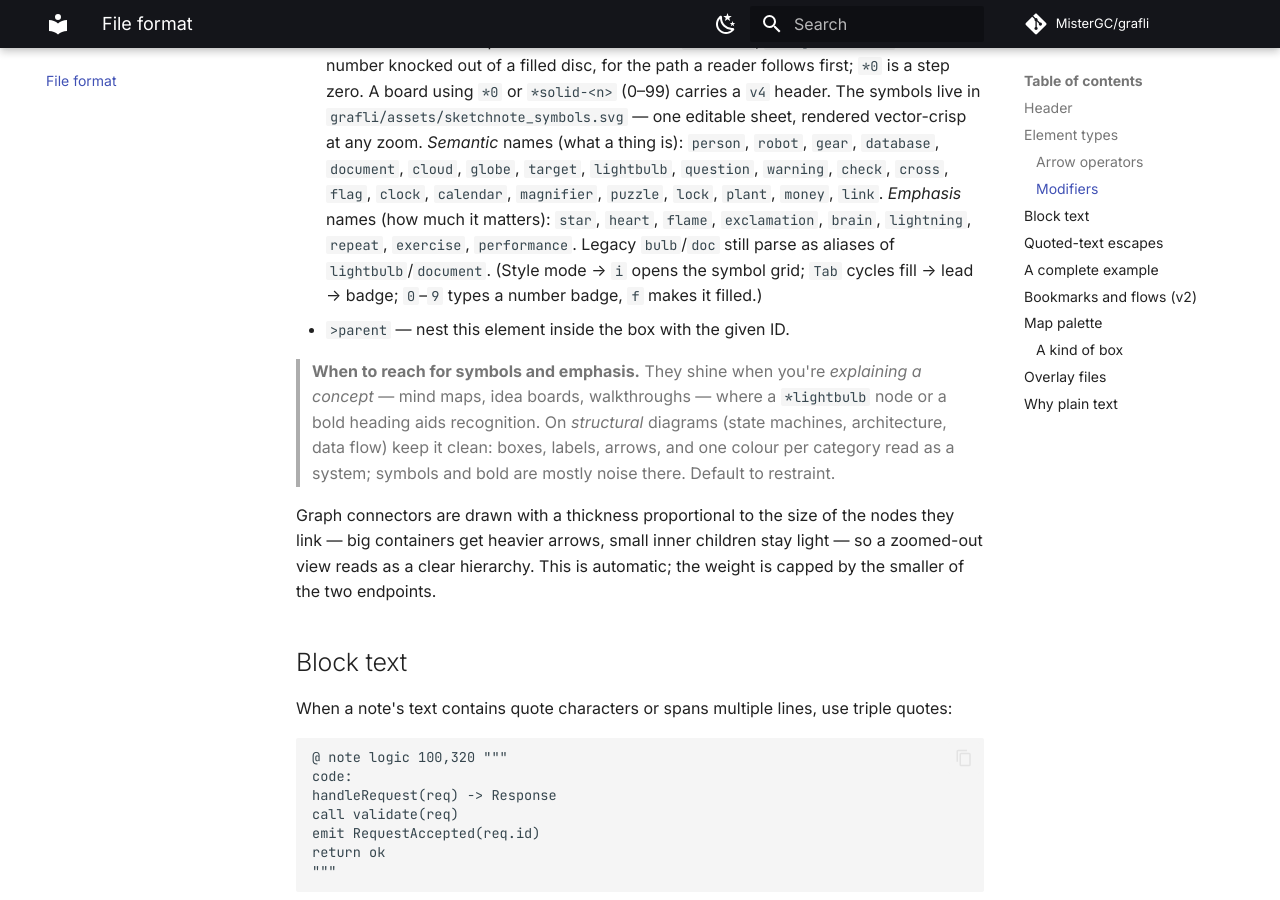
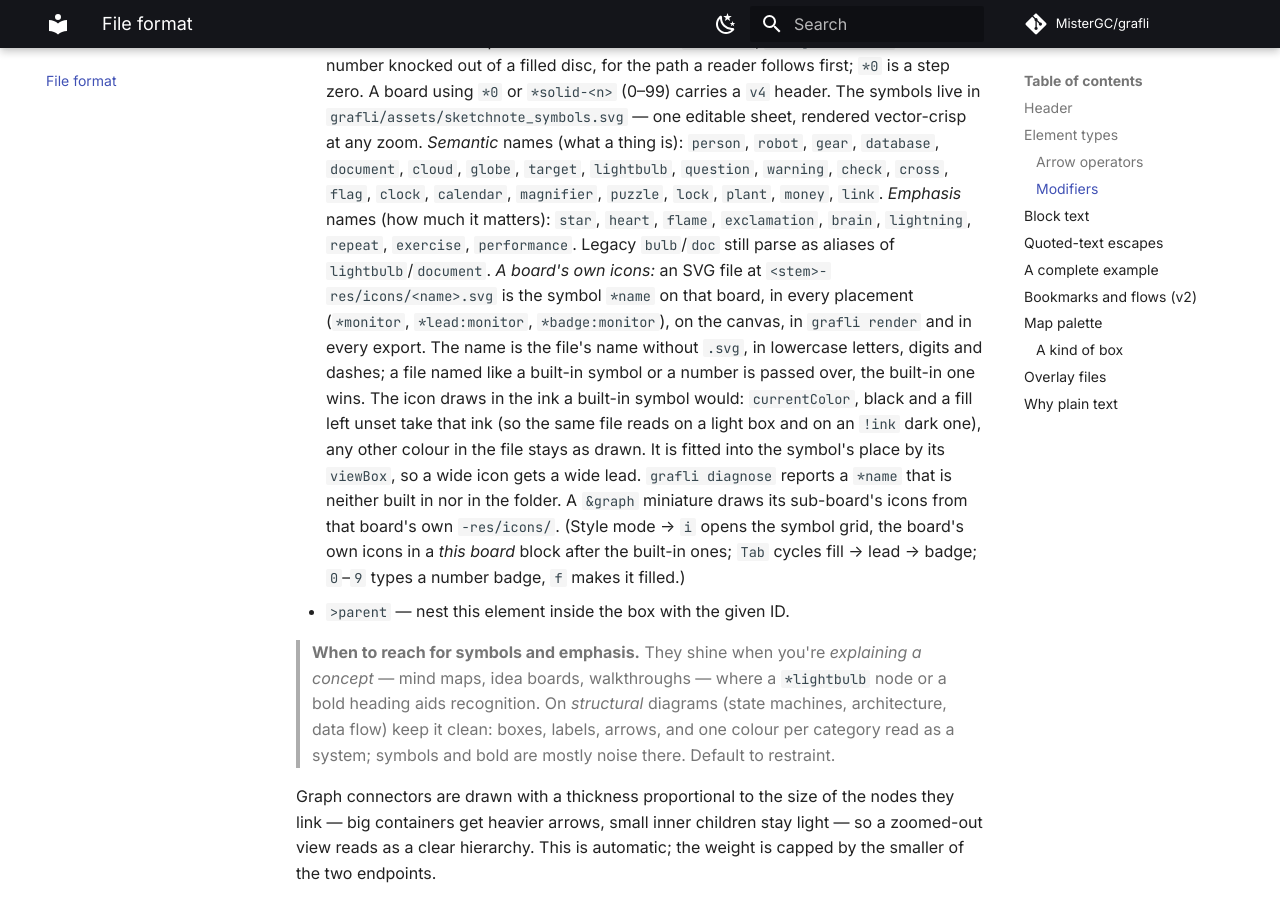
Before and after one commit to MisterGC/grafli, an MkDocs documentation site: the page built from docs/format.md, in a window 1280 px wide and 900 px high, scrolled down 5357 px. Built offline with MkDocs 1.6.1 and Material for MkDocs 9.7.7, drawn with Linux system fonts in a browser that asks for light colours; comment, search, counter and statistics services are not loaded.

Commit message:
Describe a board's own icons in the format docs, keybindings, F1 sheet, skill and changelog

```diff
--- a/docs/format.md
+++ b/docs/format.md
@@ -237,8 +237,22 @@ in `grafli render`. A pair carrying a single arrow is drawn exactly as before.
   *Emphasis* names (how much it matters): `star`, `heart`, `flame`,
   `exclamation`, `brain`, `lightning`, `repeat`, `exercise`, `performance`.
   Legacy `bulb`/`doc` still parse as aliases of `lightbulb`/`document`.
-  (Style mode → `i` opens the symbol grid; `Tab` cycles fill → lead → badge;
-  `0`–`9` types a number badge, `f` makes it filled.)
+  *A board's own icons:* an SVG file at `<stem>-res/icons/<name>.svg` is
+  the symbol `*name` on that board, in every placement (`*monitor`,
+  `*lead:monitor`, `*badge:monitor`), on the canvas, in `grafli render` and
+  in every export. The name is the file's name without `.svg`, in lowercase
+  letters, digits and dashes; a file named like a built-in symbol or a
+  number is passed over, the built-in one wins. The icon draws in the ink a
+  built-in symbol would: `currentColor`, black and a fill left unset take
+  that ink (so the same file reads on a light box and on an `!ink` dark
+  one), any other colour in the file stays as drawn. It is fitted into the
+  symbol's place by its `viewBox`, so a wide icon gets a wide lead.
+  `grafli diagnose` reports a `*name` that is neither built in nor in the
+  folder. A `&graph` miniature draws its sub-board's icons from that
+  board's own `-res/icons/`.
+  (Style mode → `i` opens the symbol grid, the board's own icons in a
+  *this board* block after the built-in ones; `Tab` cycles fill → lead →
+  badge; `0`–`9` types a number badge, `f` makes it filled.)
 - `>parent` — nest this element inside the box with the given ID.
 
 > **When to reach for symbols and emphasis.** They shine when you're
```
Also changed, not shown: CHANGELOG.md (+9 -0 lines), docs/keybindings.md (+1 -1 lines), grafli/skills/grafli/references/format.md (+10 -0 lines), 2 other files.
